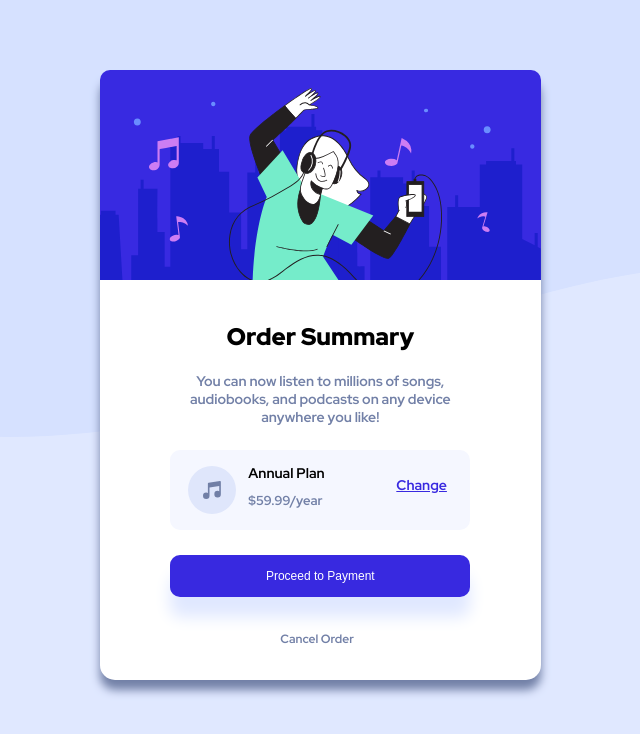
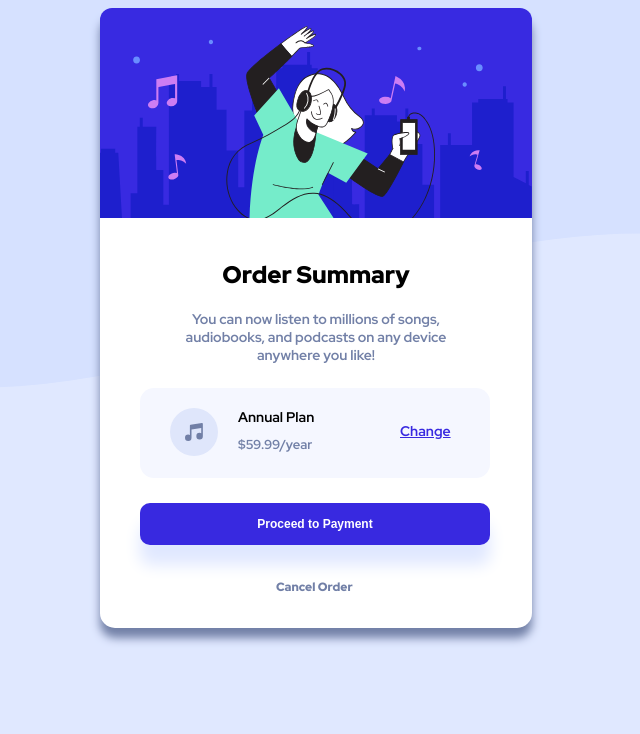
Before and after one commit to RocioQuigua/first-challenge-order-summary, a plain HTML site: page index.html in a window 1280 px wide. Shown: the top 734 px of the page, without its empty margins (338-978 px from the left). Drawn offline with Linux system fonts and the light colour scheme.

Commit message:
feat:(update design)

```diff
--- a/index.css
+++ b/index.css
@@ -1,8 +1,10 @@
 .general {
   font-family: 'Red Hat Display', sans-serif;
   background-image: url(./images/pattern-background-desktop.svg);
+  background-size: contain;
   background-repeat: no-repeat;
   object-fit: contain;
+  overflow: hidden;
   background-color:  hsl(225, 100%, 94%);
   width: 1440px;
   padding: 0px;
@@ -15,16 +17,16 @@
   grid-template-rows: 100px 100px 100px;
   grid-auto-flow: row;
   place-content: center;
-  margin: 70px 0px 70px 430px;
-  width: 30.6%;
+  margin: 2px 0px 2px 430px;
+  width: 30%;
   border-radius: 15px;
   padding: 0px;
 }
 .imagen {
-  border-radius: 10px 10px 0px 0px;
-  width: 88.2%;
+  border-radius: 12px 12px 0px 0px;
+  width: 86.4%;
   height: 210px;
-  margin-left: 30px;
+  margin-left: 34px;
   position: relative;
 }
 .title {
@@ -33,6 +35,7 @@
   margin-top: 36px;
 }
 .parrafo {
+  font-family: 'Red Hat Display', sans-serif;
   color: hsl(224, 23%, 55%);
   font-size: 14px;
   text-align: center;
@@ -40,37 +43,37 @@
 .contenido {
   background-color: hsl(225, 100%, 98%);
   display: grid;
-  grid-template-columns: 60px 100px 120px;
-  grid-template-rows: 80px;
+  grid-template-columns: 50px 100px 120px;
+  grid-template-rows: 90px;
   place-content: center;
   gap: 10px;
-  border-radius: 10px;
-  width: 60%;
-  margin: 10px 0px 10px 100px;
+  border-radius: 14px;
+  width: 70%;
+  margin: 10px 0px 10px 74px;
 }
 .icono {
-  margin-top: 16px;
-  margin-left: 18px;
+  margin-top: 20px;
 }
 .grupo {
   margin-bottom: 10px;
 }
 .plan {
   font-size: 14px;
+  margin-top: 20px;
   margin-bottom: 10px;
   margin-left: 8px;
 }
 .precio {
   font-size: 13px;
   color: hsl(224, 23%, 55%);
-  margin-top: 0px;
+  margin-top: 5px;
   margin-left: 8px;
 }
 .cambio {
   font-size: 14px;
   color: hsl(245, 75%, 52%);
-  margin-top: 26px;
-  margin-left: 46px;
+  margin-top: 34px;
+  margin-left: 60px;
 }
 .item-1 {
   grid-row-start: 1;
@@ -89,17 +92,19 @@
   background-color: hsl(245, 75%, 52%);
   box-shadow: hsl(225, 100%, 94%) 0px 20px 16px;
   font-size: 12px;
+  font-weight: 800;
   color: white;
   border-radius: 10px;
-  width: 60%;
+  width: 70%;
   height: 42px;
-  margin: 15px 0px 30px 100px;
+  margin: 15px 0px 30px 74px;
   border: none;
 }
 .cancel {
   color: hsl(224, 23%, 55%);
   text-decoration: none;
   font-size: 12px;
+  font-weight: 800;
   margin-left: 210px;
 }
 
@@ -116,13 +121,13 @@
     margin-left: 124px;
   }
   .icono {
-    margin-left: 9px;
+    margin-left: 34px;
   }
-  .plan {
-
+  .grupo {
+    margin-left: 10px;
   }
-  .precio {
-
+  .cambio {
+    margin-left: 30px;
   }
   .imagen {
     width: 63.4%;
```
